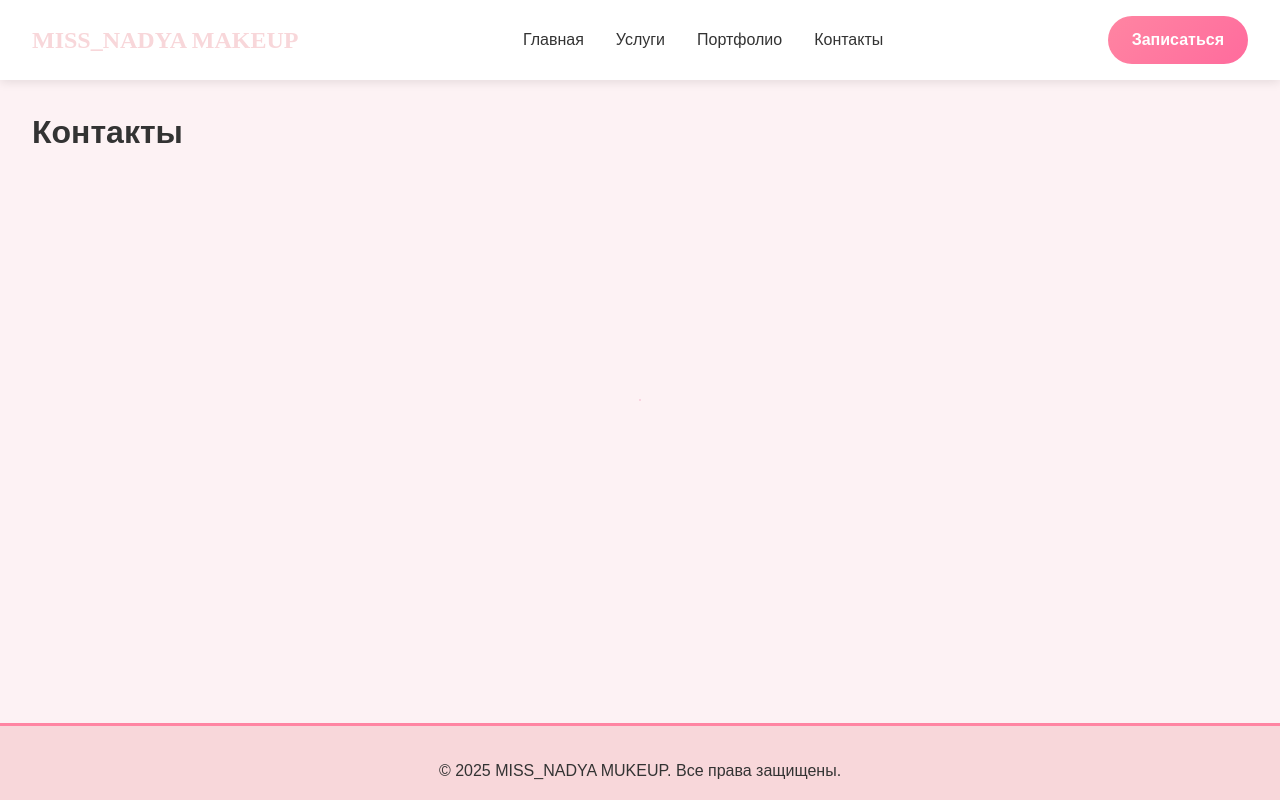
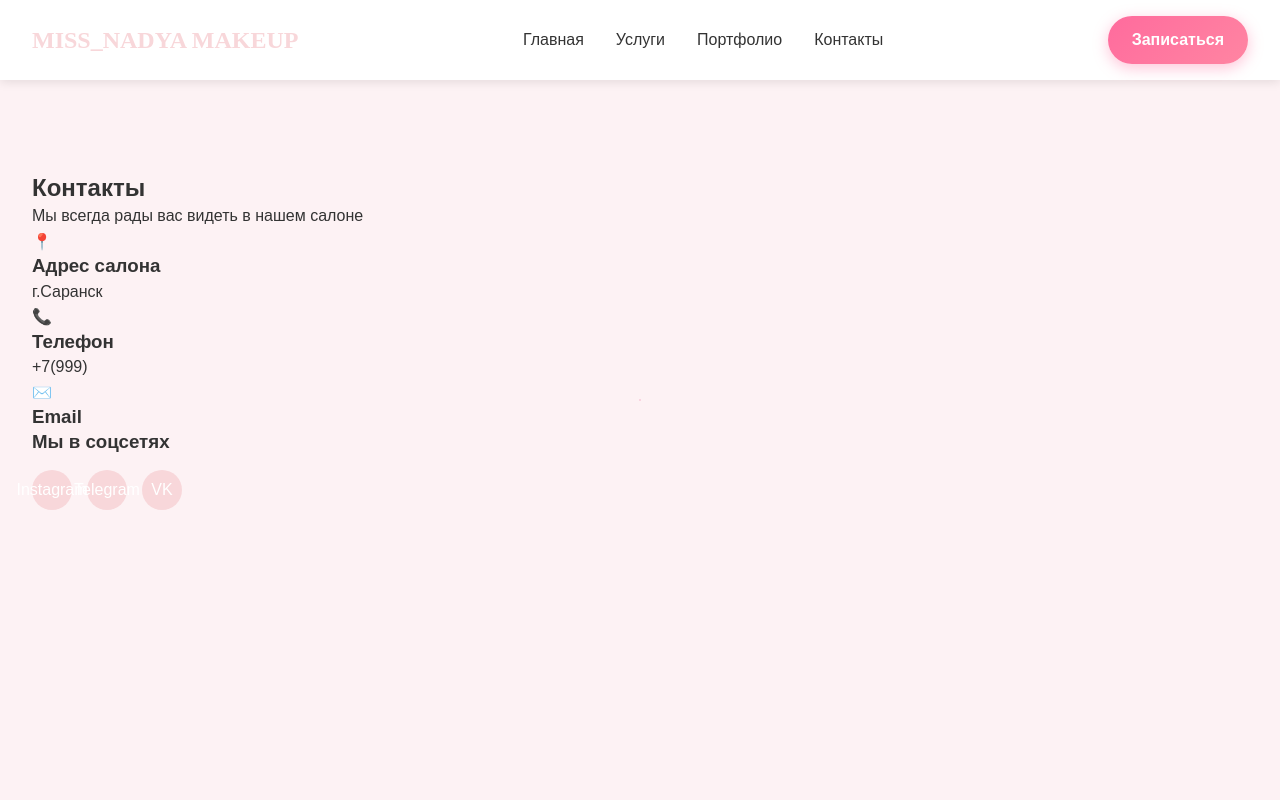
Before and after one commit to AlekSShuN/makeup-appointment-app, a React (Vite) app in the folder client/: page /contacts in a window 1280 px wide. Shown: the top 800 px of the page. Built offline with nearby package versions, Linux system fonts and the light colour scheme.

Commit message:
feat: updated components and styles of the booking system

```diff
--- a/client/src/component/Header/Header.module.css
+++ b/client/src/component/Header/Header.module.css
@@ -62,7 +62,8 @@
 }
 
 .bookingButton {
-    background: linear-gradient(135deg, #ff85a2, #ff6b9d);
+    background: linear-gradient(135deg, #ff6b9d, #ff85a2, #ff9dae);
+    background-size: 200% 200%;
     padding: 0.7rem 1.5rem;
     border-radius: 50px;
     color: white;
@@ -70,11 +71,33 @@
     font-weight: 600;
     transition: all 0.3s ease;
     z-index: 1001;
+    position: relative;
+    overflow: hidden;
+    animation:
+        gradientShift 4s ease infinite,
+        buttonPulse 2s ease infinite;
+    box-shadow:
+        0 4px 15px rgba(255, 107, 157, 0.4),
+        0 0 0 1px rgba(255, 255, 255, 0.2);
+}
+
+
+.bookingButton::before {
+    content: '';
+    position: absolute;
+    top: 0;
+    left: -100%;
+    width: 100%;
+    height: 100%;
+    background: linear-gradient(90deg, transparent, rgba(255, 255, 255, 0.4), transparent);
+    animation: shimmer 3s infinite;
 }
 
 .bookingButton:hover {
     transform: translateY(-2px);
-    box-shadow: 0 4px 10px rgba(255, 133, 162, 0.4);
+    box-shadow:
+        0 8px 25px rgba(255, 107, 157, 0.7),
+        0 0 0 2px rgba(255, 255, 255, 0.4);
 }
 
 /* Гамбургер-кнопка (скрыта на десктопе) */
@@ -180,3 +203,29 @@
         font-size: 1.1rem;
     }
 }
+
+@keyframes buttonPulse {
+
+    0%,
+    100% {
+        box-shadow:
+            0 4px 15px rgba(255, 107, 157, 0.4),
+            0 0 0 1px rgba(255, 255, 255, 0.2);
+    }
+
+    50% {
+        box-shadow:
+            0 4px 20px rgba(255, 107, 157, 0.8),
+            0 0 0 2px rgba(255, 255, 255, 0.4);
+    }
+}
+
+@keyframes shimmer {
+    0% {
+        left: -100%;
+    }
+
+    100% {
+        left: 100%;
+    }
+}
--- a/client/src/pages/Booking.jsx
+++ b/client/src/pages/Booking.jsx
@@ -15,13 +15,18 @@ const Booking = () => {
                 if (!response.ok) {
                     throw new Error('Network response was not ok');
                 }
-                const data = await response.json();
-                setServices(data);
+                const result = await response.json();
+                if (result.success) {
+                    setServices(result.data);
+                } else {
+                    throw new Error(result.message || 'Failed to load services');
+                }
             } catch (error) {
                 setError(error.message);
+                console.error('Error fetching services:', error);
             } finally {
                 setLoading(false);
-            };
+            }
         };
         fetchServices();
     }, []);
--- a/client/src/pages/BookingForm.module.css
+++ b/client/src/pages/BookingForm.module.css
@@ -95,30 +95,114 @@
 
 .submit_button {
     width: 100%;
-    padding: 18px;
-    background: linear-gradient(135deg, var(--accent-color), #ff6b9d);
-
+    padding: 20px;
+    background: linear-gradient(135deg, #ff6b9d, #ff85a2, #ff9dae);
+    background-size: 200% 200%;
     border: none;
-    border-radius: 8px;
+    border-radius: 15px;
     cursor: pointer;
     font-size: 1.2rem;
     font-weight: 600;
-    transition: var(--transition);
-    margin-top: 1.5rem;
-    box-shadow: 0 5px 15px rgba(255, 133, 162, 0.3);
-    opacity: 1;
+    transition: all 0.4s cubic-bezier(0.25, 0.46, 0.45, 0.94);
+    margin-top: 2rem;
+    position: relative;
+    overflow: hidden;
+    color: white;
+    text-transform: uppercase;
+    letter-spacing: 1px;
+    box-shadow:
+        0 10px 30px rgba(255, 107, 157, 0.3),
+        0 5px 15px rgba(0, 0, 0, 0.1),
+        inset 0 1px 0 rgba(255, 255, 255, 0.3);
+    animation: gradientShift 3s ease infinite;
+}
+
+.submit_button::before {
+    content: '';
+    position: absolute;
+    top: 0;
+    left: -100%;
+    width: 100%;
+    height: 100%;
+    background: linear-gradient(90deg, transparent, rgba(255, 255, 255, 0.4), transparent);
+    transition: left 0.7s ease;
+    animation: shimmer 2.5s infinite;
+}
+
+.submit_button::after {
+    content: '';
+    position: absolute;
+    top: 50%;
+    left: 50%;
+    width: 0;
+    height: 0;
+    background: rgba(255, 255, 255, 0.2);
+    border-radius: 50%;
+    transform: translate(-50%, -50%);
+    transition: all 0.6s ease;
 }
 
 .submit_button:hover:not(:disabled) {
-    transform: translateY(-2px);
-    background: linear-gradient(135deg, #ff6b9d, #ff4d87) !important;
-    box-shadow: 0 8px 25px rgba(255, 133, 162, 0.4);
+    transform: translateY(-3px) scale(1.02);
+    background: linear-gradient(135deg, #ff4d87, #ff6b9d, #ff85a2);
+    box-shadow:
+        0 15px 40px rgba(255, 107, 157, 0.5),
+        0 8px 25px rgba(0, 0, 0, 0.15),
+        inset 0 1px 0 rgba(255, 255, 255, 0.4);
+    animation-duration: 1.5s;
+}
+
+.submit_button:hover:not(:disabled)::after {
+    width: 300px;
+    height: 300px;
 }
 
 .submit_button:disabled {
-    background-color: #b7c6ed;
+    background: linear-gradient(135deg, #cccccc, #b8b8b8) !important;
     cursor: not-allowed;
-    transform: none;
+    transform: none !important;
+    box-shadow: 0 5px 15px rgba(0, 0, 0, 0.1) !important;
+    animation: none !important;
+}
+
+.submit_button:disabled::before {
+    animation: none !important;
+}
+
+.submit_button:disabled::after {
+    content: '';
+    position: absolute;
+    top: 50%;
+    left: 50%;
+    width: 20px;
+    height: 20px;
+    margin: -10px 0 0 -10px;
+    border: 2px solid transparent;
+    border-top: 2px solid white;
+    border-radius: 50%;
+    animation: spin 1s linear infinite;
+}
+
+.submit_button:not(:disabled)::before {
+    content: '';
+    position: absolute;
+    right: 20px;
+    top: 50%;
+    transform: translateY(-50%);
+    font-size: 1.4rem;
+    opacity: 0;
+    transition: all 0.3s ease;
+}
+
+.submit_button:hover:not(:disabled)::before {
+    opacity: 1;
+    transform: translateY(-50%) translateX(-5px);
+}
+
+.submit_button:not(:disabled) {
+    animation:
+        gradientShift 3s ease infinite,
+        pulseGlow 2s ease-in-out infinite;
 }
 
 .message {
@@ -182,6 +266,56 @@
     }
 }
 
+@keyframes gradientShift {
+    0% {
+        background-position: 0% 50%;
+    }
+
+    50% {
+        background-position: 100% 50%;
+    }
+
+    100% {
+        background-position: 0% 50%;
+    }
+}
+
+@keyframes shimmer {
+    0% {
+        left: -100%;
+    }
+
+    100% {
+        left: 100%;
+    }
+}
+
+@keyframes pulseGlow {
+
+    0%,
+    100% {
+        box-shadow:
+            0 10px 30px rgba(255, 107, 157, 0.3),
+            0 5px 15px rgba(0, 0, 0, 0.1);
+    }
+
+    50% {
+        box-shadow:
+            0 10px 40px rgba(255, 107, 157, 0.6),
+            0 5px 20px rgba(0, 0, 0, 0.15);
+    }
+}
+
+@keyframes spin {
+    0% {
+        transform: rotate(0deg);
+    }
+
+    100% {
+        transform: rotate(360deg);
+    }
+}
+
 .error {
     animation: shake 0.3s ease-in-out;
 }
@@ -213,8 +347,15 @@
     }
 
     .submit_button {
-        padding: 15px;
+        padding: 18px;
         font-size: 1.1rem;
+        border-radius: 12px;
+        margin-top: 1.5rem;
+    }
+
+    .submit_button::before {
+        font-size: 1.2rem;
+        right: 15px;
     }
 
     .form_group input,
@@ -248,8 +389,31 @@
     }
 
     .submit_button {
-        padding: 18px;
+        padding: 16px;
+        font-size: 1rem;
+        letter-spacing: 0.5px;
+        border-radius: 10px;
+    }
 
+    .submit_button::before {
+        display: none;
+    }
+
+    .submit_button.success {
+        background: linear-gradient(135deg, #4CAF50, #45a049);
+        animation: none;
+    }
+
+    .submit_button.success::before {
+        content: '✓';
+        animation: none;
+        opacity: 1;
+        right: 20px;
+    }
+
+    .submit_button.error {
+        background: linear-gradient(135deg, #f44336, #da190b);
+        animation: shake 0.5s ease-in-out;
     }
 
     .form-group label,
--- a/client/src/pages/Contacts.jsx
+++ b/client/src/pages/Contacts.jsx
@@ -1,7 +1,66 @@
-import style from './Contact.module.css';
+import styles from './Contact.module.css';
 
 const Contacts = () => {
-    return <h1>Контакты</h1>
+    const contacts = {
+        address: "г.Саранск",
+        phone: "+7(999)",
+        email: "",
+        social: {
+            instagram: "https://instagram.com/",
+            vk: "https://vk.com/",
+            telegram: "htpps://t.me/beau"
+        }
+    };
+
+    return (
+        <section className={styles.contacts}>
+            <div className={styles.container}>
+                <h1 className={styles.title}>Контакты</h1>
+                <p className={styles.subtitle}>Мы всегда рады вас видеть в нашем салоне</p>
+
+                <div className={styles.content}>
+                    <div className={styles.info}>
+                        <div className={styles.infoCard}>
+                            <div className={styles.icon}>📍</div>
+                            <div>
+                                <h3>Адрес салона</h3>
+                                <p>{contacts.address}</p>
+                            </div>
+                        </div>
+
+                        <div className={styles.infoCard}>
+                            <div className={styles.icon}>📞</div>
+                            <div>
+                                <h3>Телефон</h3>
+                                <a href={`tel:${contacts.phone}`} className={styles.link}>{contacts.phone}</a>
+                            </div>
+                        </div>
+
+                        <div className={styles.infoCard}>
+                            <div className={styles.icon}>✉️</div>
+                            <div>
+                                <h3>Email</h3>
+                                <a href={`mail:${contacts.email}`} className={styles.link}>{contacts.email}</a>
+                            </div>
+                        </div>
+
+                        <div className={styles.social}>
+                            <h3>Мы в соцсетях</h3>
+                            <div className={styles.socialLinks}>
+                                <a href={contacts.social.instagram} className={styles.socialLink}>Instagram</a>
+                                <a href={contacts.social.telegram} className={styles.socialLink}>Telegram</a>
+                                <a href={contacts.social.vk} className={styles.socialLink}>VK</a>
+                            </div>
+                        </div>
+                    </div>
+
+                    <div className={styles.map}>
+                        <div className={styles.mapContainer}></div>
+                    </div>
+                </div>
+            </div>
+        </section >
+    )
 };
 
 export default Contacts;
--- a/client/src/pages/Home.module.css
+++ b/client/src/pages/Home.module.css
@@ -238,11 +238,12 @@
     transition: all 0.4s ease;
     text-decoration: none;
     display: inline-block;
-    animation: gradientShift 3s ease infinite;
+    animation:
+        gradientShift 4s ease infinite,
+        buttonPulse 2s ease infinite;
     box-shadow:
         0 10px 30px rgba(255, 107, 157, 0.4),
         0 0 0 1px rgba(255, 255, 255, 0.2);
-
 }
 
 .booking__button::before {
@@ -252,8 +253,11 @@
     left: -100%;
     width: 100%;
     height: 100%;
-    background: linear-gradient(90deg, transparent, rgba(255, 255, 255, 0.3), transparent);
-    transition: left 0.7s ease;
+    background: linear-gradient(90deg,
+            transparent,
+            rgba(255, 255, 255, 0.6),
+            transparent);
+    animation: shimmer 3s infinite;
 }
 
 
@@ -795,11 +799,11 @@
 
 @keyframes shimmer {
     0% {
-        background-position: -200% 0;
+        left: -100%;
     }
 
     100% {
-        background-position: 200% 0;
+        left: 100%;
     }
 }
 
@@ -824,6 +828,22 @@
 
     100% {
         transform: translateY(0) rotate(0deg);
+    }
+}
+
+@keyframes buttonPulse {
+
+    0%,
+    100% {
+        box-shadow:
+            0 10px 30px rgba(255, 107, 157, 0.4),
+            0 0 0 1px rgba(255, 255, 255, 0.2);
+    }
+
+    50% {
+        box-shadow:
+            0 10px 40px rgba(255, 107, 157, 0.8),
+            0 0 0 2px rgba(255, 255, 255, 0.4);
     }
 }
 
```
